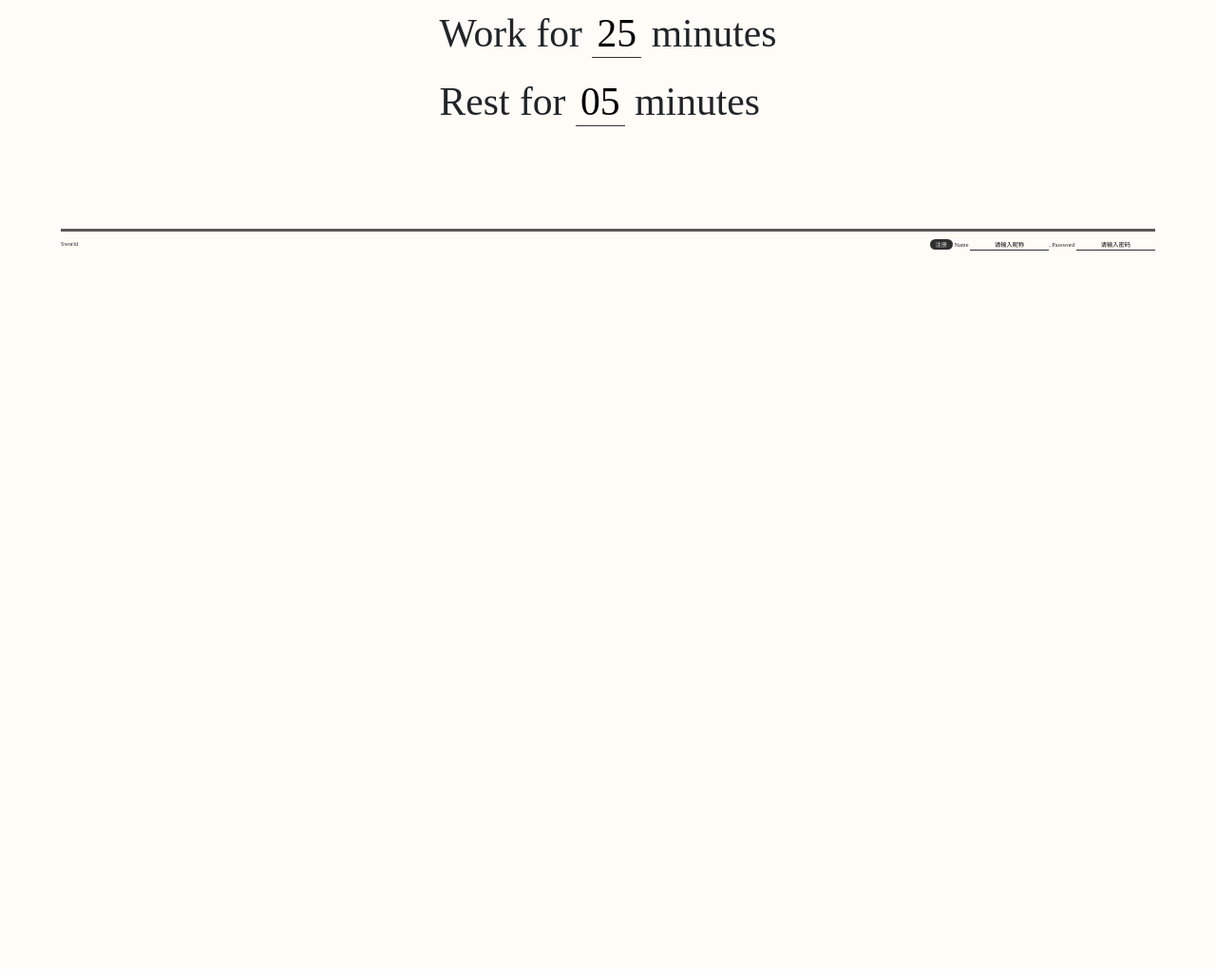
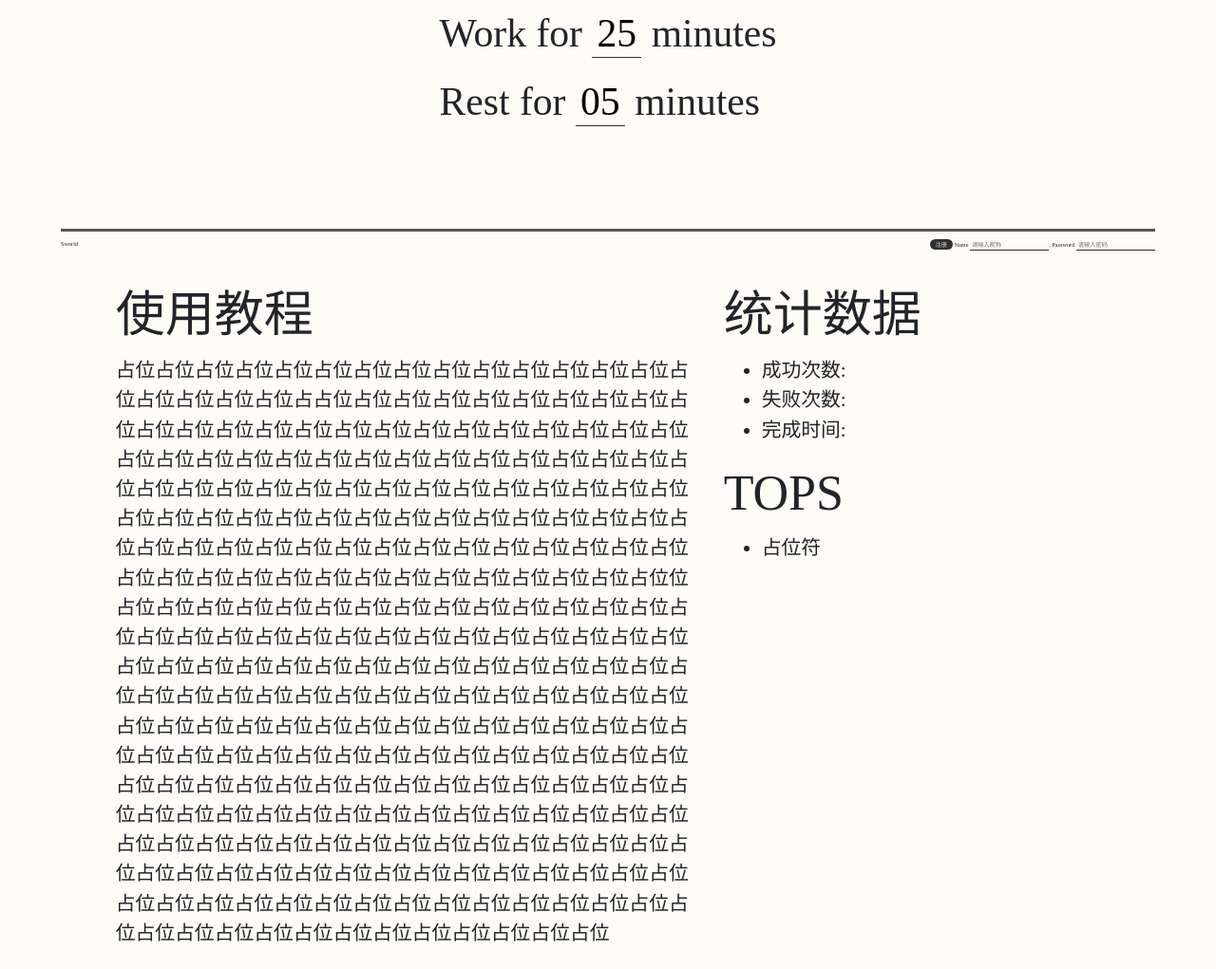
Before and after one commit to mcthesw/tomato-clock.js, a website: page index.html in a window 1280 px wide. Shown: the part 500-1521 px from the top of the page at 95% size. Before the commit the page ends 800 px from the top, so only its background shows below. Drawn offline with nearby package versions, Linux system fonts and the light colour scheme; a web font is replaced by a local one.

Commit message:
页面大体完成

```diff
--- a/index.html
+++ b/index.html
@@ -56,16 +56,32 @@
             Sworld
             <div id="accountContainer">
                 <button type="button" id="register">注册</button>
-                Name <input type="text" id="accountName" value="请输入昵称">, Password <input type="text" id="accountPsw" value="请输入密码">
+                Name <input type="text" id="accountName" placeholder="请输入昵称">, Password <input type="text" id="accountPsw" placeholder="请输入密码">
             </div>
     </div>
-    <div class="container" id="page2">
+    <div class="container-fluid" id="page2">
         <div class="row">
-            <div class="col-sm-8">
+            <div class="col-sm-6 offset-1">
                 <!-- 左侧的使用教程等 -->
+                <h1>使用教程</h1>
+                占位占位占位占位占位占位占位占位占位占位占位占位占位占位占位占位占位占位占位占占位占位占位占位占位占位占位占位占位占位占位占位占位占位占位占位占位占位占位占位占位占位占位占位占位占位占位占位占位占位占位占位占位占位占位占位占位占位占位占位占位占位占位占位占位占位占位占位占位占位占位占位占位占位占位占位占位占位占位占位占位占位占位占位占位占位占位占位占位占位占位占位占位占位占位占位占位占位占位占位占位占位占位占位占位占位占位占位占位占位占位占位占位占位占位占位位占位占位占位占位占位占位占位占位占位占位占位占位占位占位占位占位占位占位占位占位占位占位占位占位占位占位占位占位占位占位占位占位占位占位占位占位占位占位占位占位占位占位占位占位占位占位占位占位占位占位占位占位占位占位占位占位占位占位占位占位占位占位占位占位占位占位占位占位占位占位占位占位占位占位占位占位占位占位占位占位占位占位占位占位占位占位占位占位占位占位占位占位占位占位占位占位占位占位占位占位占位占位占位占位占位占位占位占位占位占位占位占位占位占位占位占位占位占位占位占位占位占位占位占位占位占位占位占位占位占位占位占位占位占位占位占位占位占位占位占位占位占位占位占位占位占位占位占位占位占位占位占位占位占位占位占位占位占位占位占位占位占位占位占位占位占位占位占位占位占位占位占位
             </div>
             <div class="col">
                 <!-- 右侧的统计数据、排行榜等 -->
+                <div id="statistics">
+                    <h1>统计数据</h1>
+                    <ul>
+                        <li id="wins">成功次数:</li>
+                        <li id="fails">失败次数:</li>
+                        <li id="time">完成时间:</li>
+                    </ul>
+                </div>
+                <div id="tops">
+                    <h1>TOPS</h1>
+                    <ul>
+                        <li>占位符</li>
+                    </ul>
+                </div>
             </div>
         </div>
     </div>
--- a/mystyle.css
+++ b/mystyle.css
@@ -137,6 +137,7 @@ div#midPageContainer{
     width: 90vw;
     margin: auto;
     margin-top: -0.6rem;
+    margin-bottom: 5vh;
 
     font-size: 0.3rem;
 }
@@ -158,7 +159,11 @@ div#accountContainer > input{
 	border:none;
 
     width: 4rem;
-    text-align: center;
+    text-align: left;
 
     border-bottom: 1.5px solid rgb(48, 48, 48);
 }
+
+#page2 > .row {
+    height: 90vh;
+}
```
